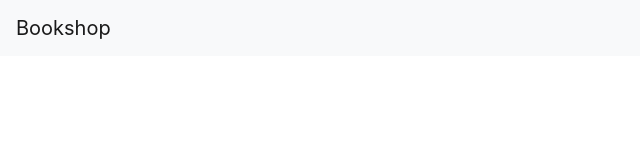
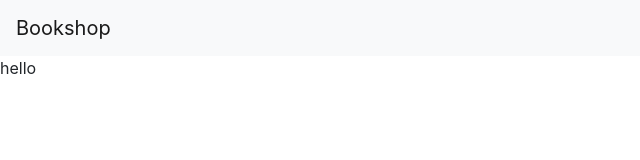
Before and after one commit to lrnxie/bookshop-nextjs, a Next.js app: page / in a window 1280 px wide. Shown: the top 160 px of the page, without its empty margins (0-640 px from the left). Built offline with nearby package versions, Linux system fonts and the light colour scheme.

Commit message:
Create Layout component

```diff
--- /dev/null
+++ b/components/Layout.js
@@ -0,0 +1,21 @@
+import Head from "next/head";
+import Navbar from "react-bootstrap/Navbar";
+
+export default function Layout({ children }) {
+  return (
+    <>
+      <Head>
+        <title>Bookshop</title>
+        <link rel="icon" href="/favicon.ico" />
+        <meta charSet="utf-8" />
+        <meta name="viewport" content="width=device-width, initial-scale=1" />
+      </Head>
+
+      <Navbar variant="light" bg="light">
+        <Navbar.Brand>Bookshop</Navbar.Brand>
+      </Navbar>
+
+      {children}
+    </>
+  );
+}
--- a/pages/index.js
+++ b/pages/index.js
@@ -1,20 +1,9 @@
-import Head from "next/head";
-
-import Navbar from "react-bootstrap/Navbar";
+import Layout from "../components/Layout";
 
 export default function Home() {
   return (
-    <div>
-      <Head>
-        <title>Bookshop</title>
-        <link rel="icon" href="/favicon.ico" />
-        <meta charset="utf-8" />
-        <meta name="viewport" content="width=device-width, initial-scale=1" />
-      </Head>
-
-      <Navbar variant="light" bg="light">
-        <Navbar.Brand>Bookshop</Navbar.Brand>
-      </Navbar>
-    </div>
+    <Layout>
+      <p>hello</p>
+    </Layout>
   );
 }
```
